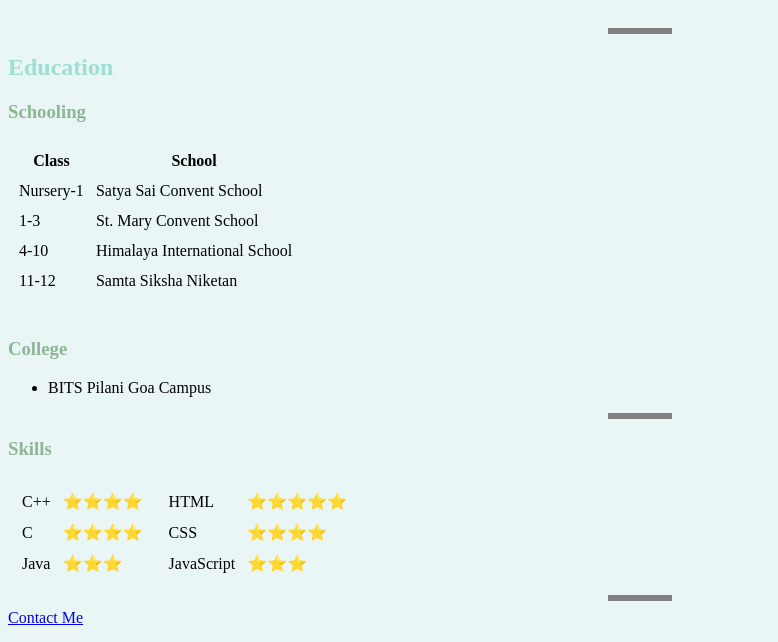
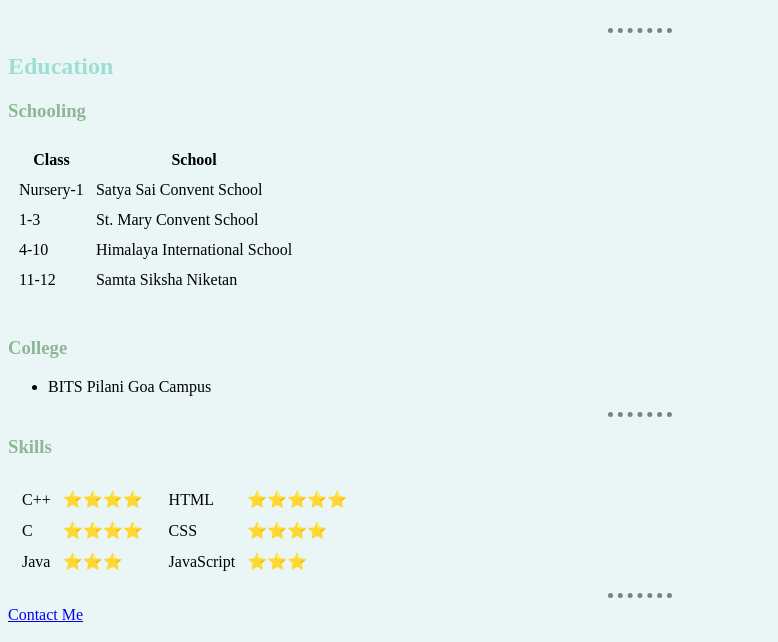
Before and after one commit to PriyanshMehta/about_me, a plain HTML site: page index.html in a window 1280 px wide. Shown: the part 158-800 px from the top of the page, without its empty margins (0-778 px from the left). Drawn offline with Linux system fonts and the light colour scheme.

Commit message:
hr formatting undo

```diff
--- a/index.html
+++ b/index.html
@@ -19,7 +19,7 @@
         </td>
         </tr>
         </table>
-        <hr size="3" noshade>
+        <hr>
         <h2>Education</h2>
         <h3>Schooling</h3>
         <table cellspacing = "10px">
@@ -74,7 +74,7 @@
 
             <li>BITS Pilani Goa Campus</li>
         </ul>
-        <hr size="3" noshade>
+        <hr>
 
         <h3>Skills</h3>
         <table>
@@ -114,7 +114,7 @@
             </tr>
         </table>
 
-        <hr size="3px" noshade>
+        <hr>
         <a href="contact.html">Contact Me</a>
     </body>
 </html>
```
